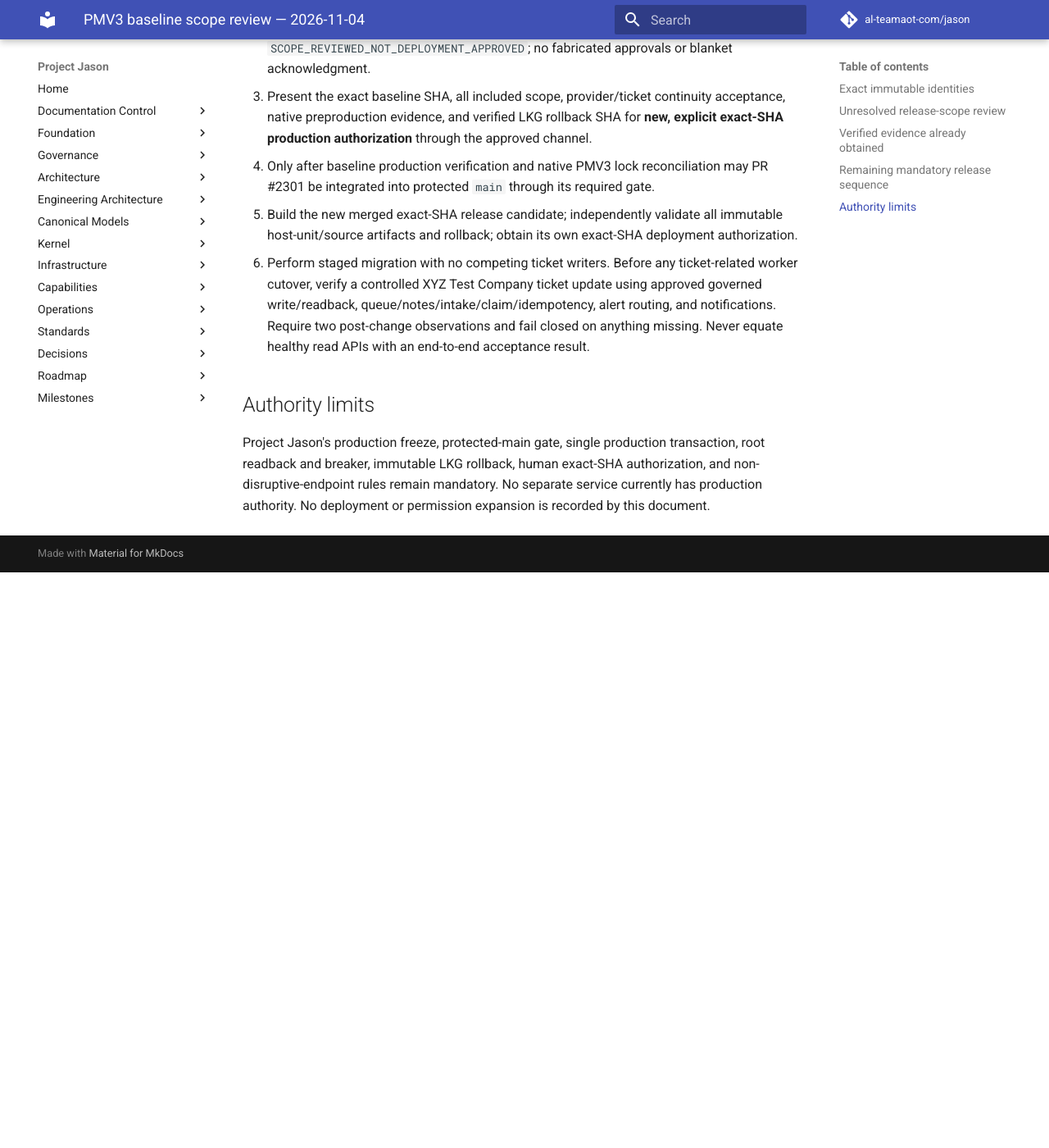
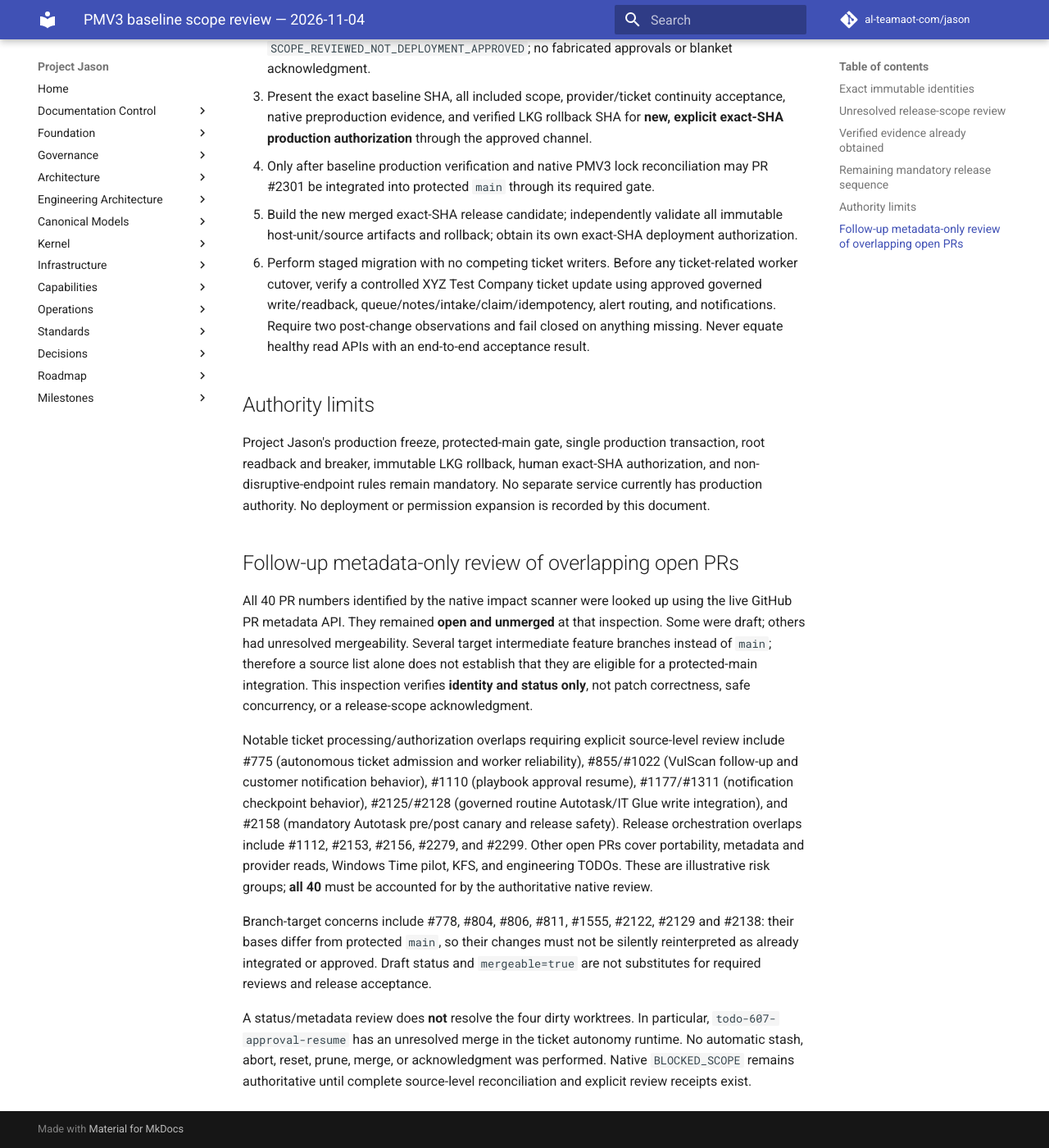
Before and after one commit to al-teamaot-com/jason, an MkDocs documentation site: the page built from docs/engineering/PMV3-Baseline-Scope-Review-20261104.md, in a window 1280 px wide and 1400 px high, scrolled down 2040 px. Shown: the whole window at 82% size. Built offline with MkDocs 1.6.1 and Material for MkDocs 9.7.7, drawn with Linux system fonts in a browser that asks for light colours; comment, search, counter and statistics services are not loaded; before the commit the page ends 2738 px from its top, so only the background shows below that.

Commit message:
PMV3: record open PR overlap metadata without clearing release scope hold

```diff
--- a/docs/engineering/PMV3-Baseline-Scope-Review-20261104.md
+++ b/docs/engineering/PMV3-Baseline-Scope-Review-20261104.md
@@ -45,3 +45,13 @@ The four unreviewed dirty worktrees:
 ## Authority limits
 
 Project Jason's production freeze, protected-main gate, single production transaction, root readback and breaker, immutable LKG rollback, human exact-SHA authorization, and non-disruptive-endpoint rules remain mandatory. No separate service currently has production authority. No deployment or permission expansion is recorded by this document.
+
+## Follow-up metadata-only review of overlapping open PRs
+
+All 40 PR numbers identified by the native impact scanner were looked up using the live GitHub PR metadata API. They remained **open and unmerged** at that inspection. Some were draft; others had unresolved mergeability. Several target intermediate feature branches instead of `main`; therefore a source list alone does not establish that they are eligible for a protected-main integration. This inspection verifies **identity and status only**, not patch correctness, safe concurrency, or a release-scope acknowledgment.
+
+Notable ticket processing/authorization overlaps requiring explicit source-level review include #775 (autonomous ticket admission and worker reliability), #855/#1022 (VulScan follow-up and customer notification behavior), #1110 (playbook approval resume), #1177/#1311 (notification checkpoint behavior), #2125/#2128 (governed routine Autotask/IT Glue write integration), and #2158 (mandatory Autotask pre/post canary and release safety). Release orchestration overlaps include #1112, #2153, #2156, #2279, and #2299. Other open PRs cover portability, metadata and provider reads, Windows Time pilot, KFS, and engineering TODOs. These are illustrative risk groups; **all 40** must be accounted for by the authoritative native review.
+
+Branch-target concerns include #778, #804, #806, #811, #1555, #2122, #2129 and #2138: their bases differ from protected `main`, so their changes must not be silently reinterpreted as already integrated or approved. Draft status and `mergeable=true` are not substitutes for required reviews and release acceptance.
+
+A status/metadata review does **not** resolve the four dirty worktrees. In particular, `todo-607-approval-resume` has an unresolved merge in the ticket autonomy runtime. No automatic stash, abort, reset, prune, merge, or acknowledgment was performed. Native `BLOCKED_SCOPE` remains authoritative until complete source-level reconciliation and explicit review receipts exist.
```
